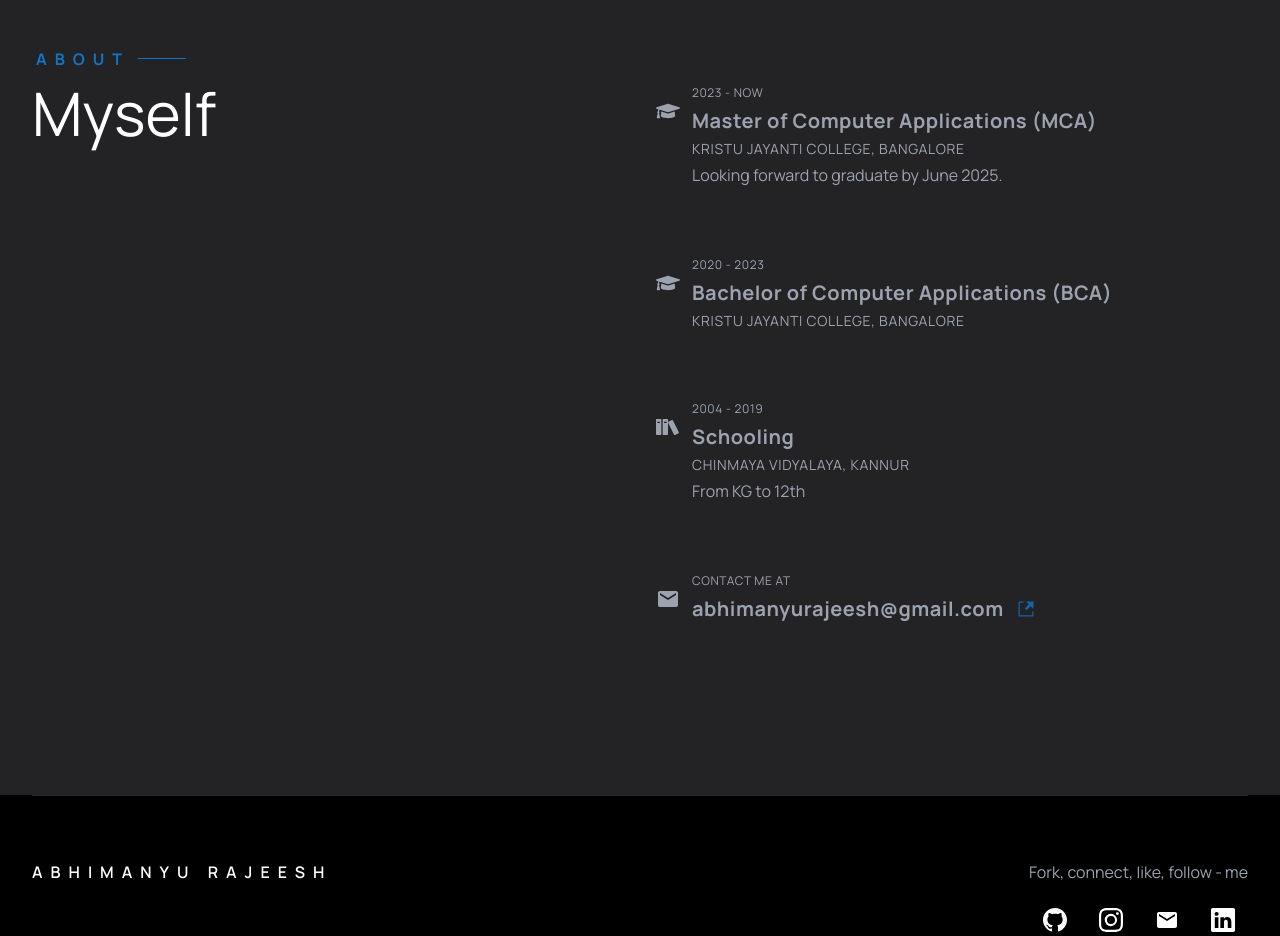
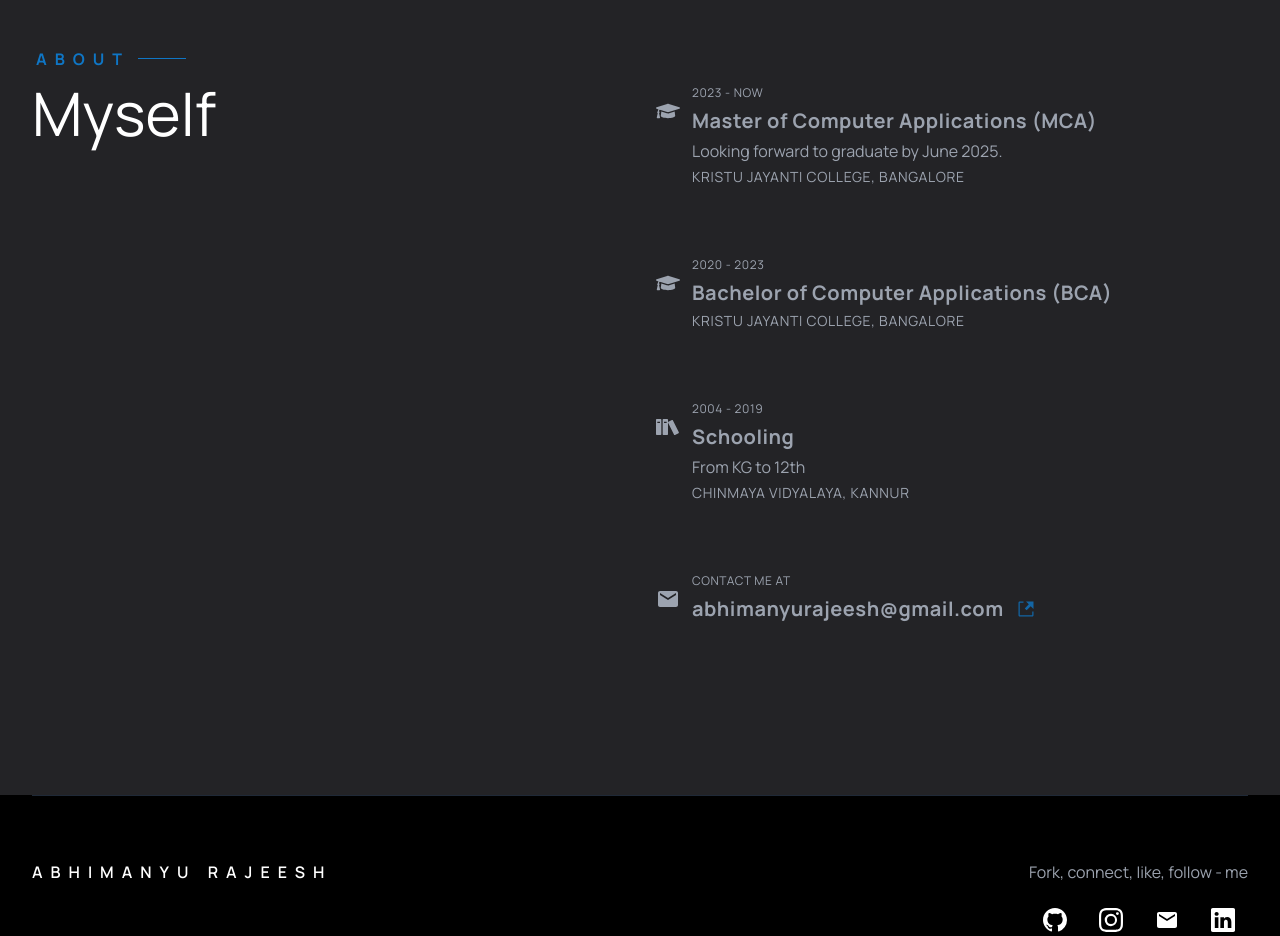
Before and after one commit to abhimanyurajeesh/abhimanyurajeesh, a Next.js app: page / in a window 1280 px wide. Shown: the part 3680-4616 px from the top of the page. Built offline with nearby package versions, Linux system fonts and the light colour scheme.

Commit message:
Update AboutCard.jsx

```diff
--- a/components/AboutCard.jsx
+++ b/components/AboutCard.jsx
@@ -26,14 +26,14 @@ export default function AboutCard({ about }) {
             <GoLinkExternal className="text-primary animate-pulse lg:text-xl" />
           )}
         </div>
-        <span className="uppercase text-xs lg:text-sm tracking-wider">
-          {subtitle}
-        </span>
         {description && (
           <span className="text-gray-800 dark:text-gray-400">
             {description}
           </span>
         )}
+        <span className="uppercase text-xs lg:text-sm tracking-wider">
+          {subtitle}
+        </span>
       </div>
     </li>
   );
```
